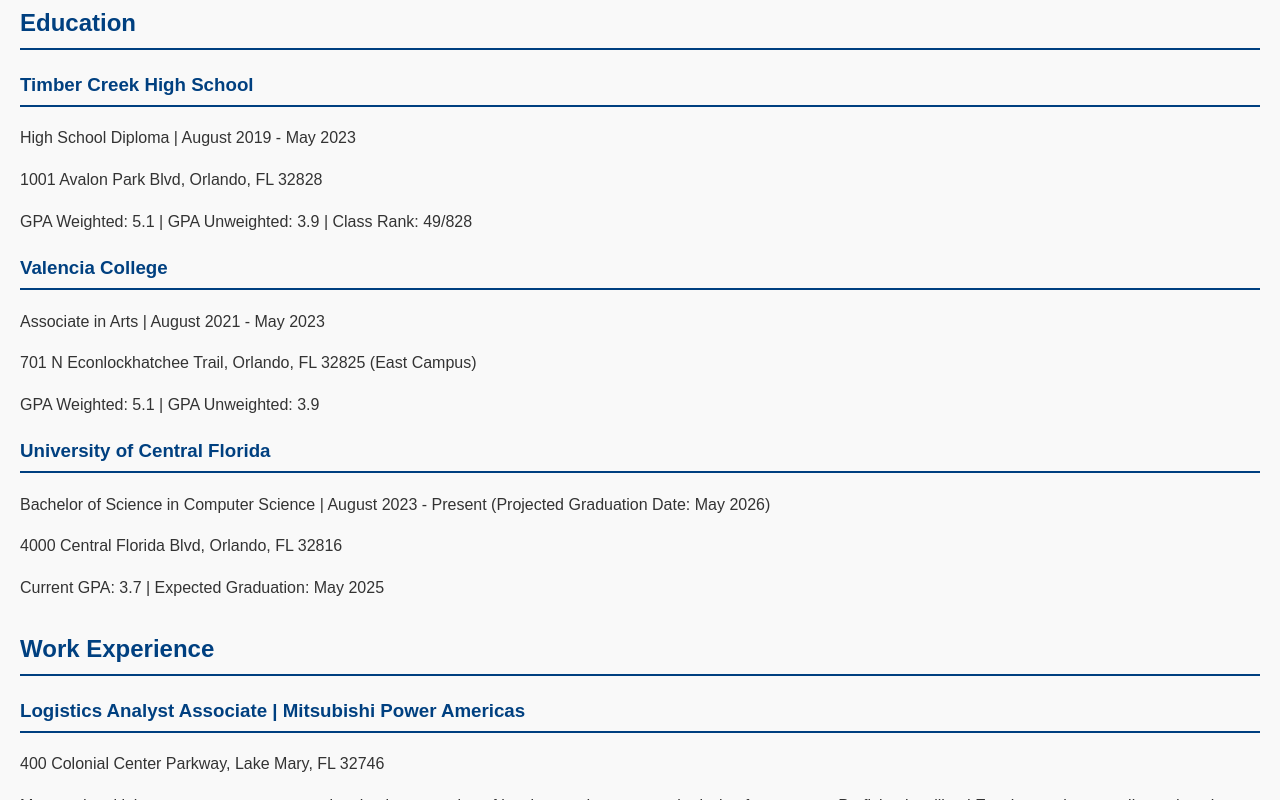
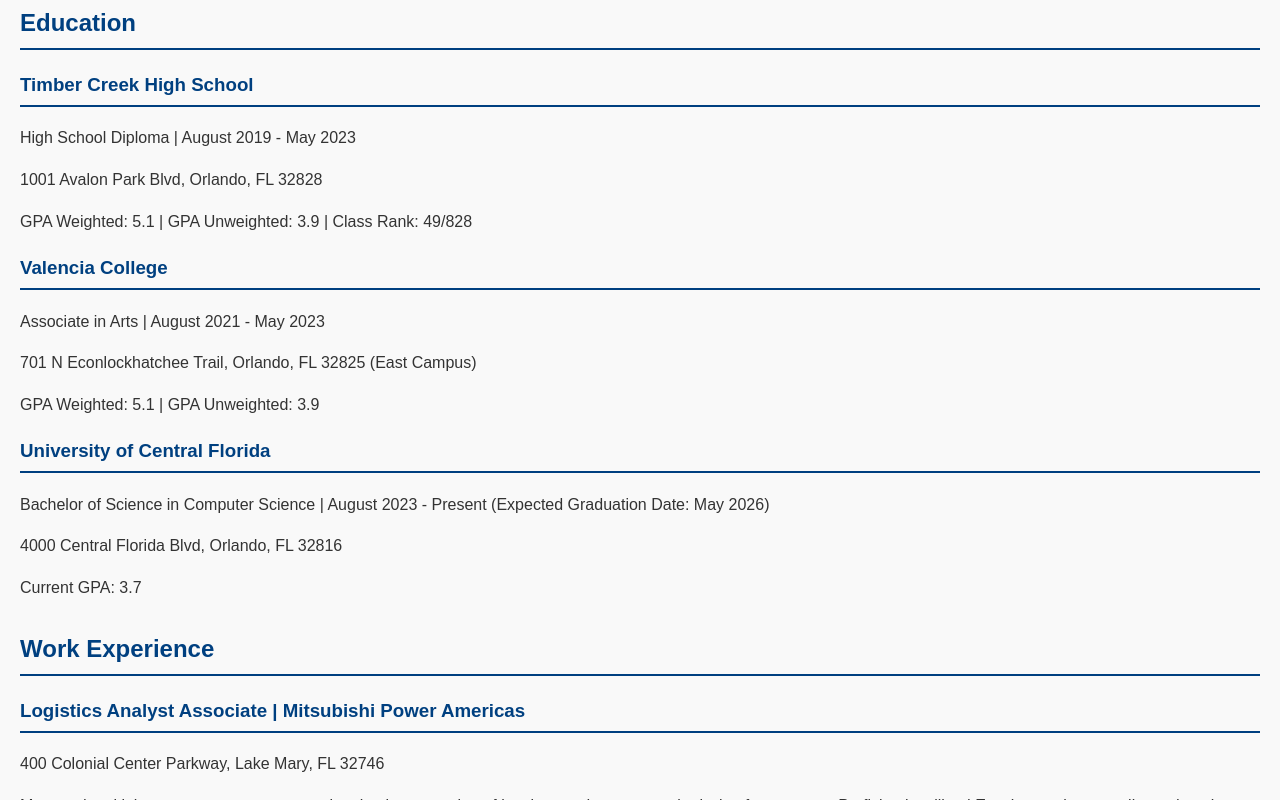
Before and after one commit to quinonesdiego/Resume, a plain HTML site: page index.html in a window 1280 px wide. Shown: the part 372-1172 px from the top of the page. Drawn offline with Linux system fonts and the light colour scheme.

Commit message:
Update resume/project pages

```diff
--- a/index.html
+++ b/index.html
@@ -40,9 +40,9 @@
       </article>
       <article>
         <h3>University of Central Florida</h3>
-        <p>Bachelor of Science in Computer Science | August 2023 - Present (Projected Graduation Date: May 2026)</p>
+        <p>Bachelor of Science in Computer Science | August 2023 - Present (Expected Graduation Date: May 2026)</p>
         <p>4000 Central Florida Blvd, Orlando, FL 32816</p>
-        <p>Current GPA: 3.7 | Expected Graduation: May 2025</p>
+        <p>Current GPA: 3.7</p>
       </article>
     </section>
 
```
